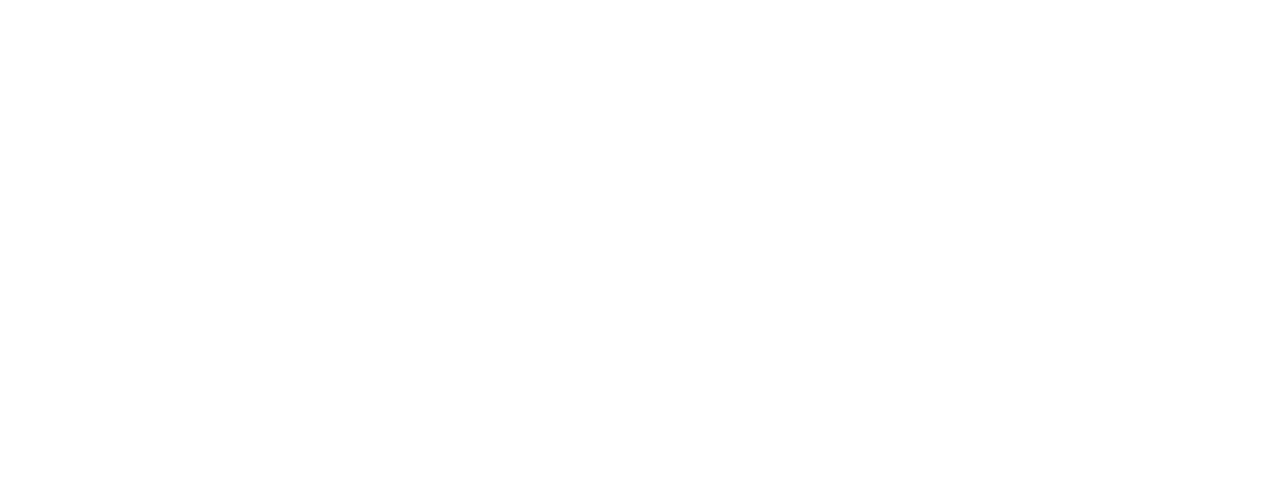
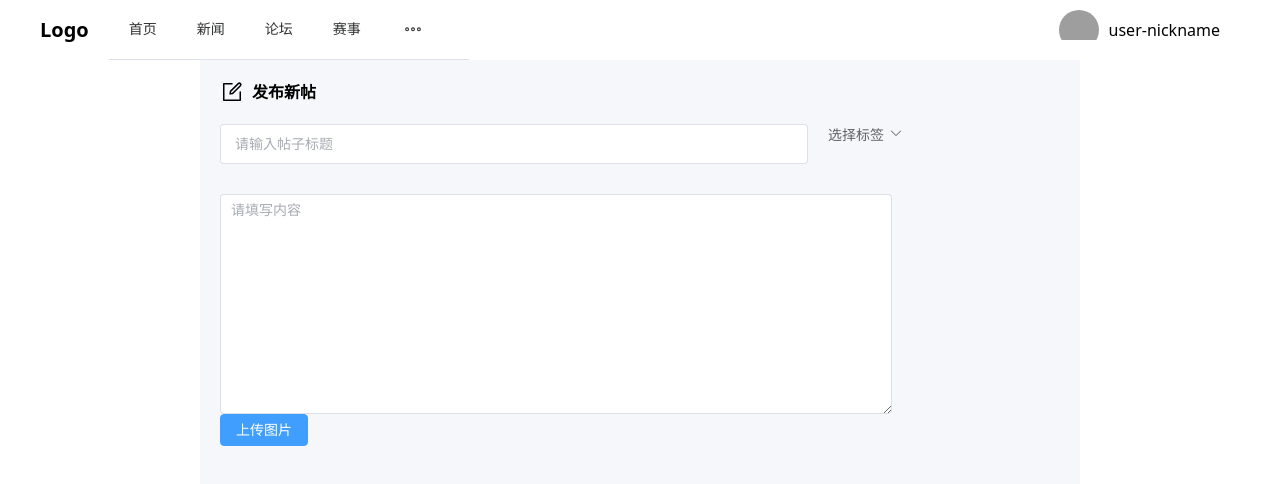
Before and after one commit to DATE-W/DB_design, a Vue app in the folder Frontend/: page /EditPost in a window 1280 px wide. Before the commit this address had no page. Shown: the top 484 px of the page. Built offline with nearby package versions, Linux system fonts and the light colour scheme; grey boxes are pictures that could not be loaded.

Commit message:
2153398_wh_EditPost v1.0
增加跳转功能：点击forum中的”上传帖子“会跳转到EditPost.vue的界面；
增加EditPost.vue：增加了编辑标题、添加标签、编辑内容、上传图片的功能。

```diff
--- /dev/null
+++ b/Frontend/src/components/EditPost.vue
@@ -0,0 +1,175 @@
+<!-- 论坛-上传帖子-v1.0 -->
+<template>
+    <div class="common-layout">
+      <my-nav></my-nav>
+      <!-- 导航栏 -->
+      <el-container>
+        <el-aside width="200px"> </el-aside>
+        <!-- 空出左侧，使更美观 -->
+        <el-main>
+          <div class="icon-text-container">
+            <el-icon class="edit-icon">
+              <Edit />
+            </el-icon>
+            <span class="text-content">发布新帖</span>
+          </div>
+          <!-- 此div是发布新贴的图标 -->
+          <div class="title-tag-container">
+            <el-input v-model="postTitle" placeholder="请输入帖子标题" size="large" class="edit-title" clearable>
+            </el-input>
+            <el-dropdown @command="handleCommand">
+              <span class="el-dropdown-link">
+                选择标签<el-icon class="el-icon--right"><arrow-down /></el-icon>
+              </span>
+              <template #dropdown>
+                <el-dropdown-menu>
+                  <el-dropdown-item command="diy">自定义标签</el-dropdown-item>
+                  <el-dropdown-item command="西甲">西甲</el-dropdown-item>
+                  <el-dropdown-item command="德甲">德甲</el-dropdown-item>
+                  <el-dropdown-item command="意甲">意甲</el-dropdown-item>
+                  <el-dropdown-item command="法甲">法甲</el-dropdown-item>
+                  <el-dropdown-item command="中超">中超</el-dropdown-item>
+                </el-dropdown-menu>
+              </template>
+            </el-dropdown>
+          </div>
+          <!-- 输入标题和标签 -->
+          <div class="text-container">
+            <el-input v-model="postText" :rows="10" type="textarea" placeholder="请填写内容" />
+          </div>
+          <!-- 输入帖子内容 -->
+          <div class="pic-container">
+            <el-button type="primary" @click="openFilePicker">上传图片</el-button>
+            <div class="selected-pics-container">
+              <div v-for="pic in selectedPics" :key="pic.name">
+                <img :src="pic" alt="Selected Pic" width="100" height="100">
+              </div>
+            </div>
+          </div>
+          <!-- 上传图片 -->
+        </el-main>
+        <el-aside width="200px"> </el-aside>
+        <!-- 空出右侧 -->
+      </el-container>
+    </div>
+  </template>
+
+  <script>
+  import { defineComponent } from 'vue';
+  import MyNav from './nav.vue';
+
+  export default defineComponent({
+    components: {
+      'my-nav': MyNav
+    },
+    data() {
+      return {
+        postTitle: '',
+        postText: '',
+        selectedTags: [], // 存储已选择的标签
+        selectedPics: []  // 存储已选择的图片
+      };
+    },
+    methods: {
+      openFilePicker() {
+        const input = document.createElement('input');
+        input.type = 'file';
+        input.accept = 'image/*';
+        input.multiple = true;
+        input.addEventListener('change', this.handleFileSelect);
+        input.click();
+      },
+      handleFileSelect(event) {
+        const files = event.target.files;
+        for (let i = 0; i < files.length; i++) {
+          const file = files[i];
+          const reader = new FileReader();
+          reader.onload = (e) => {
+            this.selectedPics.push(e.target.result);
+          };
+          reader.readAsDataURL(file);
+        }
+        console.log(this.selectedPics); // 调试输出选择的图片
+      },
+      handleCommand(command) {
+        if (command === 'diy') {
+          this.postTitle += '##';
+        } else {
+          if (!this.selectedTags.includes(command)) {
+            this.selectedTags.push(command);
+            this.postTitle += `#${command}#`;
+          }
+        }
+      }
+    }
+  });
+  </script>
+
+  <style scoped>
+  .common-layout {
+    display: flex;
+    flex-direction: column;
+    height: 100vh;
+  }
+
+  /* 主体部分 */
+
+  .el-container {
+    flex: 1;
+    display: flex;
+  }
+
+  .el-main {
+    flex: 1;
+    background-color: #F5F7FA;
+    padding-top: 20px;
+  }
+
+  /* 编写帖子内容部分 */
+
+  .icon-text-container {
+    display: flex;
+    align-items: center;
+    font-weight: bold;
+  }
+  /* 图标行 */
+
+  .title-tag-container {
+    display: flex;
+    align-items: center;
+    margin-bottom: 30px;
+  }
+  /* 标题标签行 */
+
+  .edit-icon {
+    font-size: 24px;
+  }
+  /* 图标 */
+
+  .text-content {
+    margin-left: 8px;
+  }
+  /* 使“发布帖子”和icon有一定距离 */
+
+  .edit-title {
+    margin-top: 20px;
+    width: 70%;
+    margin-right: 20px;
+  }
+  /* 标题的输入框 */
+
+  .text-container{
+    width: 80%;
+  }
+  /* 内容的输入框 */
+
+  .selected-pics-container {
+    display: flex;
+    flex-wrap: wrap;
+  }
+
+  .selected-pics-container > div {
+    margin-right: 10px;
+    margin-bottom: 10px;
+  }
+</style>
--- a/Frontend/src/components/forum.vue
+++ b/Frontend/src/components/forum.vue
@@ -20,7 +20,7 @@
                 <el-aside width="20vw">
                     <div class="button-container">
                         <el-button class="postButton" round>
-                            <text class="postButtonText">点此发帖</text>
+                            <text class="postButtonText" @click="redirectToEditPost">点此发帖</text>
                         </el-button>
                         <div v-for="row in buttonRows" :key="row">
                             <el-button v-for="button in row" :key="button.type" @click="selectTopic(button)" class="raceButtonBox" text>
@@ -192,6 +192,9 @@
             this.selectedColor = button.color;
             this.selectedDescription = button.description;
         },
+        redirectToEditPost(){
+            this.$router.push('/EditPost')
+        }
     },
 });
 </script>
--- a/Frontend/src/router/index.js
+++ b/Frontend/src/router/index.js
@@ -25,7 +25,11 @@
     {
       path: '/forum',
       component: () => import('../components/forum.vue')
-    }
+    },
+    {
+      path: '/EditPost',
+      component: () => import('../components/EditPost.vue')
+    },
   ]
 })
 
```
